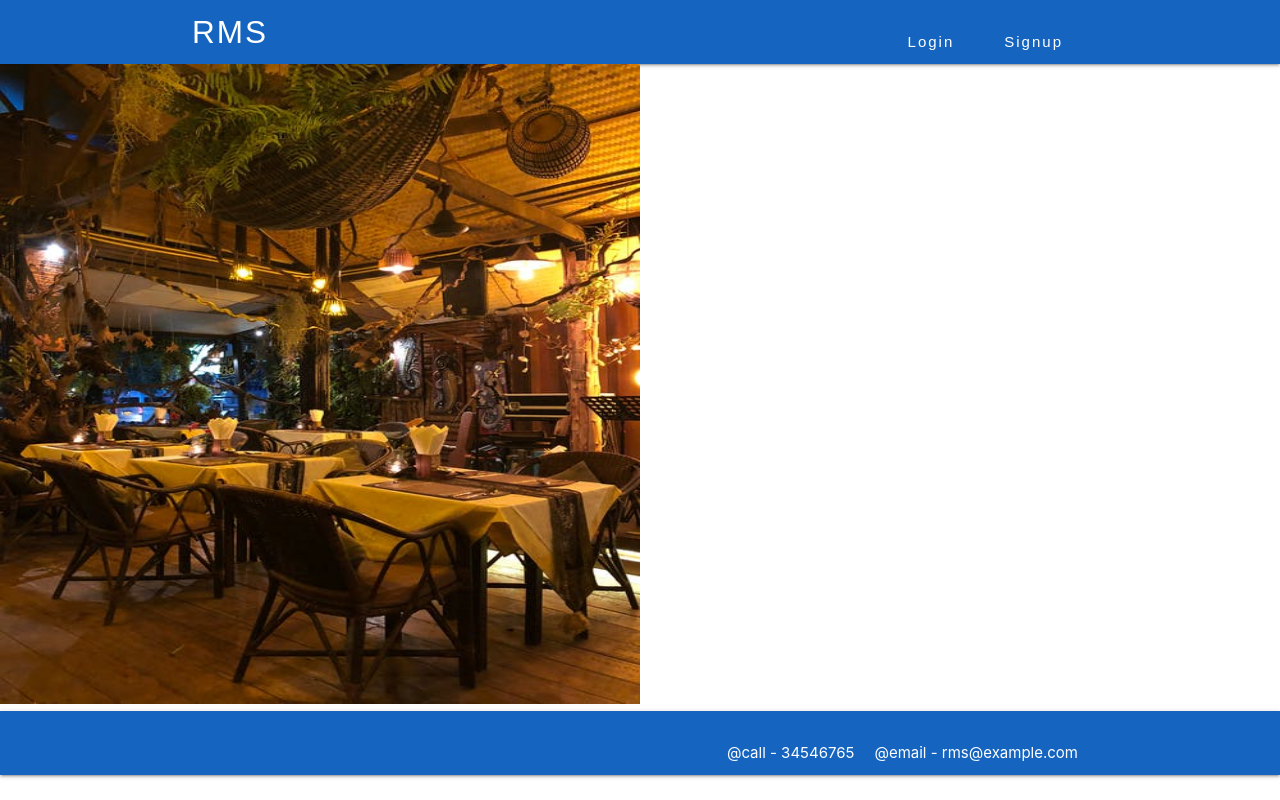
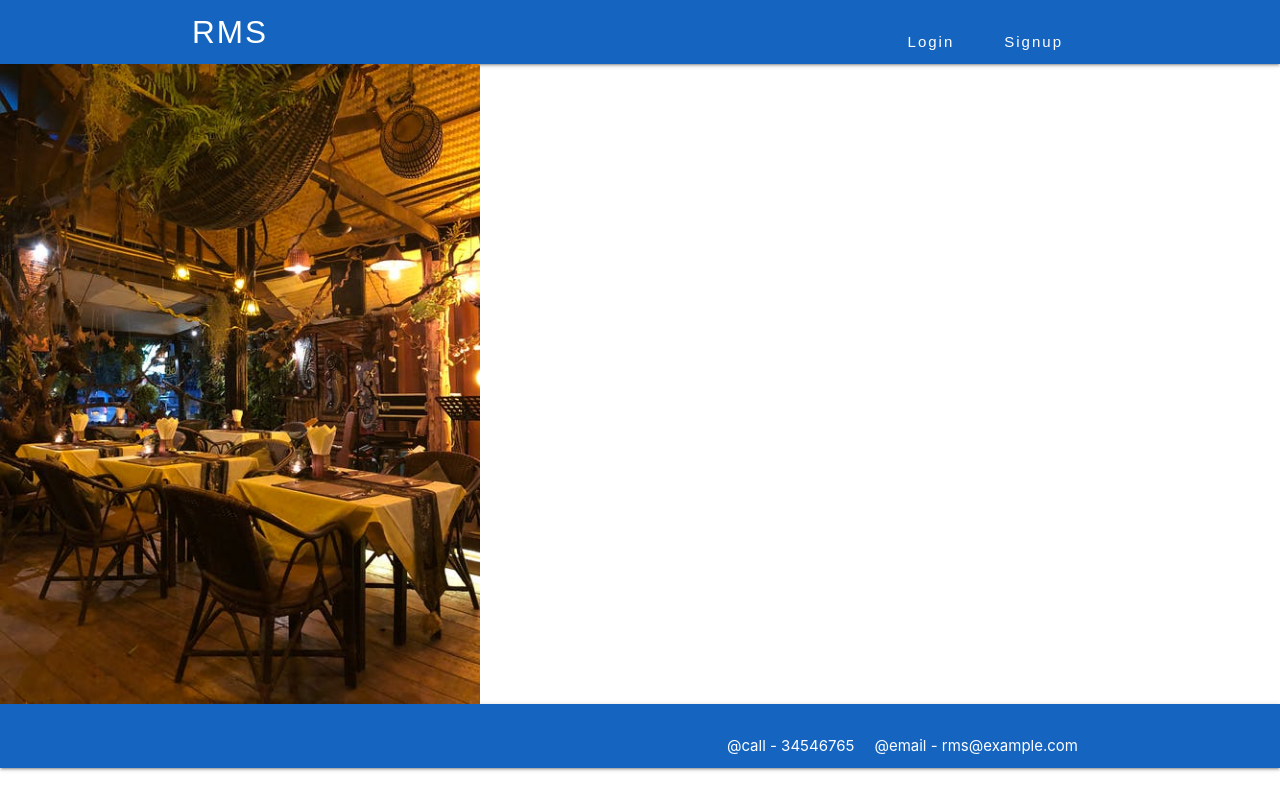
Before and after one commit to Priyal2807/RestaurantManagementSystem, a React (Create React App) app in the folder rms/: page / in a window 1280 px wide. Built offline with nearby package versions, Linux system fonts and the light colour scheme.

Commit message:
changing the css for divs

```diff
--- a/rms/src/index.css
+++ b/rms/src/index.css
@@ -5,6 +5,7 @@ body {
     sans-serif;
   -webkit-font-smoothing: antialiased;
   -moz-osx-font-smoothing: grayscale;
+  padding:0;
 }
 html{
     overflow:hidden
@@ -27,17 +28,7 @@ nav a {
 li{
     margin:10px;
 }
-.cardContent {
-    height: 200px;
-    font-size: 30px;
-    font-family: monospace;
-    text-align: center;
-    display: contents;
-    letter-spacing: 3px;
-}
-.card{
-    box-shadow: 2px 2px 4px 1px;
-}
+
 .mycol {
     align-items: center;
     text-align: center;
@@ -99,18 +90,16 @@ label{
     font-family: monospace;
 }
 .bcgImage, .sidediv {
-    display: inline;
+    width:50%;
+    height:80vh;
     /*both required or else the first one will behave like a block level ele and push the other one*/
 }
 
 .myContainer{
     margin:0;
+    display:flex;
+    flex-direction: row;
 }
 .res{
-    height:80vh;
-    width:50%;/*html width is considered not the parent div as their width and height are ignored, they are inline*/
+    height:80vh;/*html width is considered not the parent div as their width and height are ignored, they are inline*/
 }
-.sidediv button{
-    border-radius: 1em;
-
-}
```
